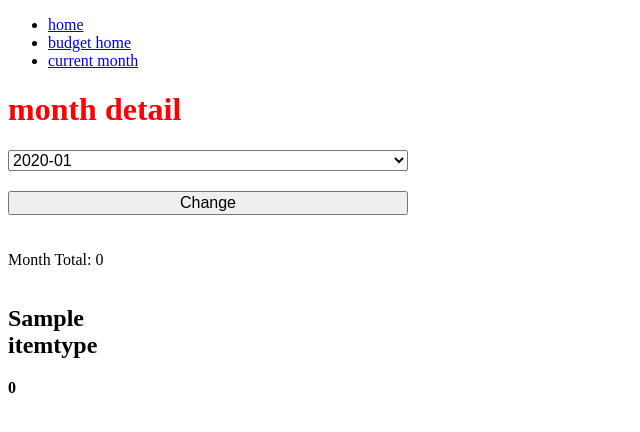
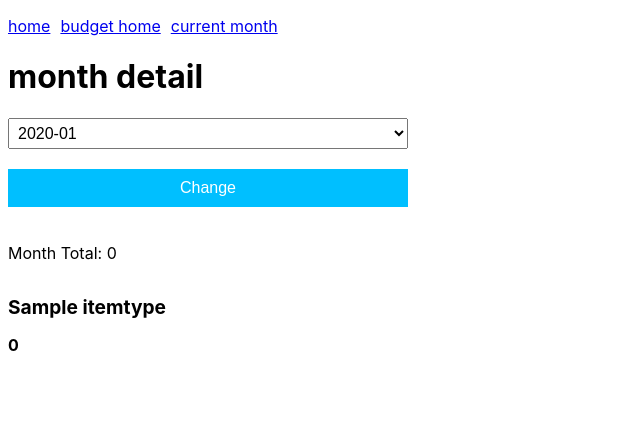
Before and after one commit to mmascorro/personal-tools, a Django app: page /budget/month/ in a window 1280 px wide. Shown: the top 432 px of the page, without its empty margins (0-640 px from the left). Run offline with Django 3.2, Linux system fonts and the light colour scheme; a user stored in the database is signed in; tables that the repository leaves empty hold one stand-in row (values such as "Sample post").

Commit message:
minor css stuff

```diff
--- a/apps/budget/static/budget/css/budget.css
+++ b/apps/budget/static/budget/css/budget.css
@@ -1,7 +1,8 @@
-h1 {
-    color: red;
+
+
+h2 {
+    font-size: 0.8em;
 }
-
 .categories {
     display: flex;
 
@@ -19,6 +20,9 @@ input[type="text"] {
     font-size: 16px;
 }
 
+select {
+    padding: 5px;
+}
 
 body.budget.home form {
 
@@ -47,4 +51,12 @@ body.budget.home form > div > input[type="text"] {
 
         width: 400px;
     }
+
+    .category {
+        width: 200px;
+    }
+
+    h2 {
+        font-size: 1.2em;
+    }
 }
--- /dev/null
+++ b/assets/styles/main.css
@@ -0,0 +1,30 @@
+body {
+    font-family: -apple-system, BlinkMacSystemFont, 'Segoe UI', Roboto, Oxygen, Ubuntu, Cantarell, 'Open Sans', 'Helvetica Neue', sans-serif;
+}
+
+
+nav {
+    /* background-color: darkgrey; */
+}
+
+nav ul {
+    padding-left: 0px;
+
+    display: flex;
+    flex-direction: row;
+
+}
+
+nav ul li {
+
+    list-style-type: none;
+    margin-right: 10px;
+}
+
+
+input[type='submit'], button {
+    padding: 10px;
+    border: none;
+    background-color: deepskyblue;
+    color: white;
+}
--- a/personaltools/settings/base.py
+++ b/personaltools/settings/base.py
@@ -111,3 +111,7 @@ USE_TZ = True
 STATIC_URL = '/static/'
 
 STATIC_ROOT = os.path.join(BASE_DIR, 'static')
+
+STATICFILES_DIRS = [
+    os.path.join(BASE_DIR, 'assets'),
+]
--- a/templates/common/base.html
+++ b/templates/common/base.html
@@ -1,3 +1,4 @@
+{% load static %}
 <!DOCTYPE html>
 <html lang="en">
 <head>
@@ -6,6 +7,7 @@
     <meta http-equiv="X-UA-Compatible" content="ie=edge">
     <title>{% block title %}{% endblock %}</title>
     {% block css %}{% endblock %}
+    <link href="{% static 'styles/main.css' %}" rel="stylesheet">
 </head>
 <body class="{% block body_css %}{% endblock %}">
     {% block content %}{% endblock %}
```
